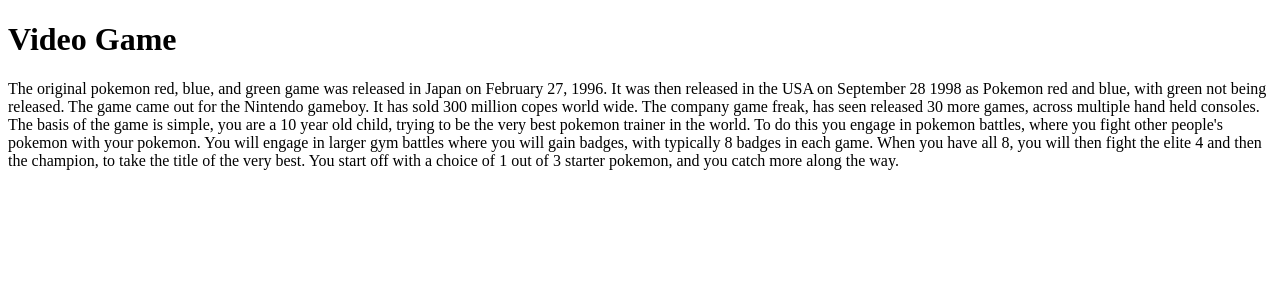
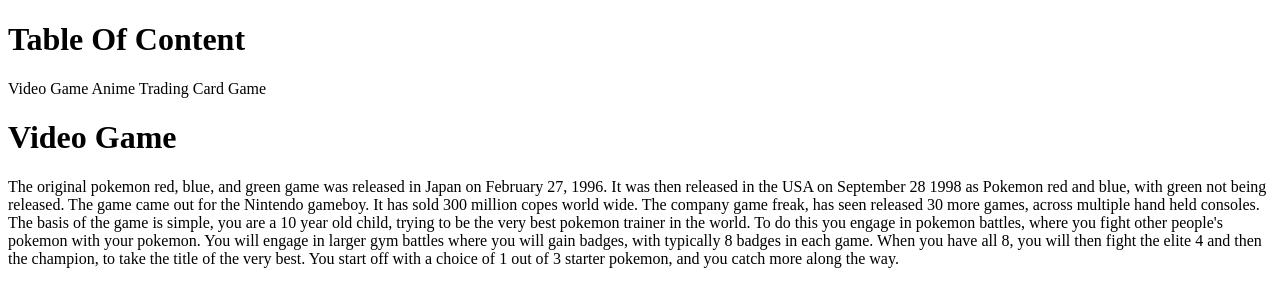
Before and after one commit to KevinLiu31/web, a plain HTML site: page pokemon.html in a window 1280 px wide. Drawn offline with Linux system fonts and the light colour scheme.

Commit message:
Update pokemon.html

```diff
--- a/pokemon.html
+++ b/pokemon.html
@@ -1,13 +1,15 @@
 <!DOCTYPE html>
 <html langs="en">
+   <head>
+     <title>Pokemon</title>
+   </head>
 
  <body>
- <h1>
-  <title>Pokemon</title>
- </h1>
+  <h1>Table Of Content</h1>
+  Video Game
+  Anime
+  Trading Card Game
  </body>
-
-
  <body>
  <h1>Video Game</h1>
  </body>
```
